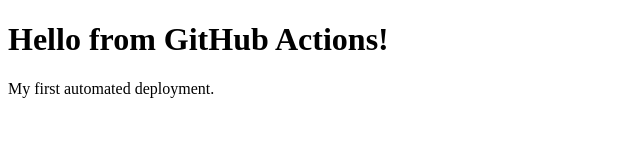
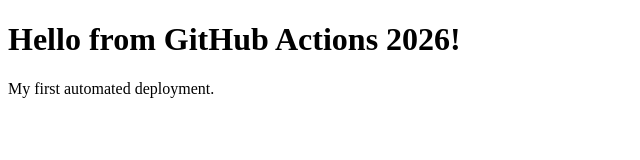
Before and after one commit to kawsallyanslt/testing, a plain HTML site: page index.html in a window 1280 px wide. Shown: the whole page, without its empty margins (0-640 px from the left). Drawn offline with Linux system fonts and the light colour scheme.

Commit message:
Second commit

```diff
--- a/index.html
+++ b/index.html
@@ -4,7 +4,7 @@
     <title>My CI/CD Demo</title>
 </head>
 <body>
-    <h1>Hello from GitHub Actions!</h1>
+    <h1>Hello from GitHub Actions 2026!</h1>
     <p>My first automated deployment.</p>
 </body>
 </html>
```
